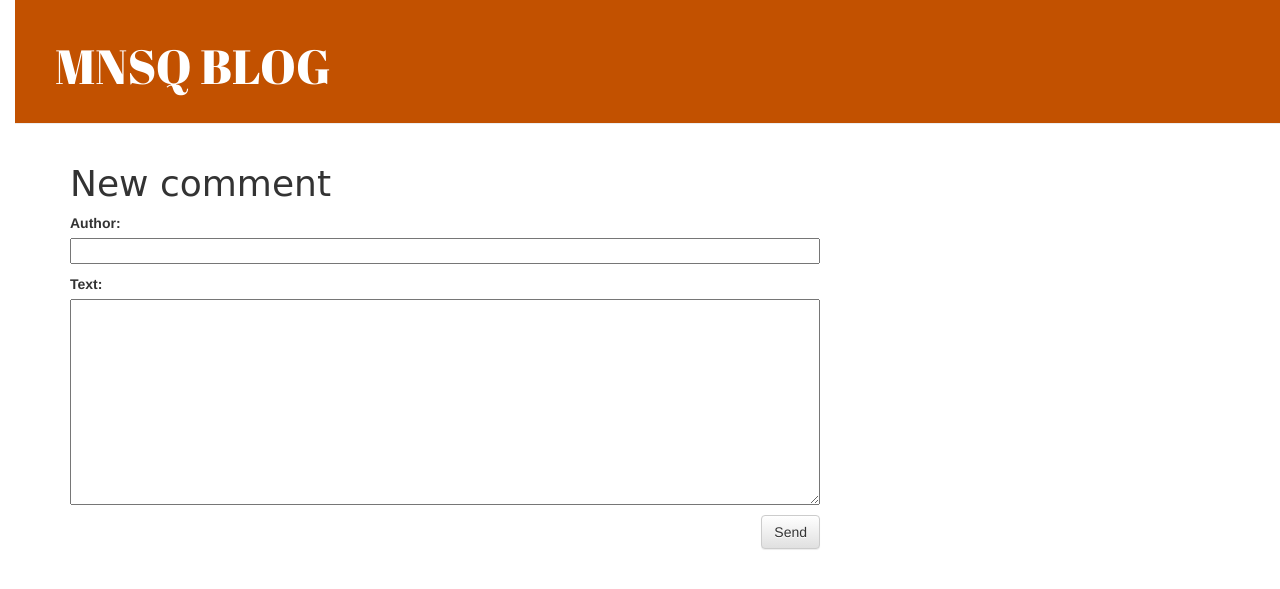
After one commit to MNSQ/my-first-blog, a Django app: page /post/1/comment/ in a window 1280 px wide. The commit adds this page. Shown: the top 589 px of the page. Run offline with Django 3.2, Linux system fonts and the light colour scheme; tables that the repository leaves empty hold one stand-in row (values such as "Sample post"); some libraries are stand-ins or nearby versions.

Commit message:
Added post button, delete button, comments

```diff
--- a/blog/admin.py
+++ b/blog/admin.py
@@ -1,4 +1,5 @@
 from django.contrib import admin
-from .models import Post
+from .models import Post, Comment
 
 admin.site.register(Post)
+admin.site.register(Comment)
--- a/blog/forms.py
+++ b/blog/forms.py
@@ -1,9 +1,14 @@
 from django import forms
-
-from .models import Post
+from .models import Post, Comment
 
 class PostForm(forms.ModelForm):
 
     class Meta:
         model = Post
         fields = ('title', 'text',)
+
+class CommentForm(forms.ModelForm):
+
+    class Meta:
+        model = Comment
+        fields = ('author', 'text',)
--- a/blog/models.py
+++ b/blog/models.py
@@ -16,3 +16,20 @@ class Post(models.Model):
 
     def __str__(self):
         return self.title
+
+class Comment(models.Model):
+    post = models.ForeignKey('blog.Post', on_delete=models.CASCADE, related_name='comments')
+    author = models.CharField(max_length=200)
+    text = models.TextField()
+    created_date = models.DateTimeField(default=timezone.now)
+    approved_comment = models.BooleanField(default=False)
+
+    def approve(self):
+        self.approved_comment = True
+        self.save()
+
+    def __str__(self):
+        return self.text
+
+    def approved_comments(self):
+        return self.comments.filter(approved_comment=True)
--- a/blog/static/css/blog.css
+++ b/blog/static/css/blog.css
@@ -51,3 +51,6 @@ h1, h2, h3, h4 {
 .post h2 a, .post h2 a:visited {
     color: #000000;
 }
+.comment {
+    margin: 20px 0px 20px 20px;
+}
--- /dev/null
+++ b/blog/templates/blog/add_comment_to_post.html
@@ -0,0 +1,9 @@
+{% extends 'blog/base.html' %}
+
+{% block content %}
+    <h1>New comment</h1>
+    <form method="POST" class="post-form">{% csrf_token %}
+        {{ form.as_p }}
+        <button type="submit" class="save btn btn-default">Send</button>
+    </form>
+{% endblock %}
--- a/blog/templates/blog/base.html
+++ b/blog/templates/blog/base.html
@@ -11,6 +11,7 @@
         <div class="page-header">
             {% if user.is_authenticated %}
             <a href="{% url 'post_new' %}" class="top-menu"><span class="glyphicon glyphicon-plus"></span></a>
+            <a href="{% url 'post_draft_list' %}" class="top-menu"><span class="glyphicon glyphicon-edit"></span></a>
             {% endif %}
             <h1><a href="/">MNSQ BLOG</a></h1>
         </div>
--- a/blog/templates/blog/post_list.html
+++ b/blog/templates/blog/post_list.html
@@ -6,8 +6,9 @@
             <div class="date">
                 {{ post.published_date }}
             </div>
-            <h2><a href="{% url 'post_detail' pk=post.pk %}">{{ post.title }}</a></h2>
+            <h1><a href="{% url 'post_detail' pk=post.pk %}">{{ post.title }}</a></h1>
             <p>{{ post.text|linebreaksbr }}</p>
+            <a href="{% url 'post_detail' pk=post.pk %}">Comments: {{ post.approved_comments.count }}</a>
         </div>
     {% endfor %}
 {% endblock %}
--- a/blog/urls.py
+++ b/blog/urls.py
@@ -1,4 +1,6 @@
-from django.urls import path
+from django.contrib.auth import views
+from django.urls import path, include
+from django.contrib import admin
 from . import views
 
 urlpatterns = [
@@ -6,4 +8,10 @@ urlpatterns = [
     path('post/<int:pk>/', views.post_detail, name='post_detail'),
     path('post/new/', views.post_new, name='post_new'),
     path('post/<int:pk>/edit/', views.post_edit, name='post_edit'),
+    path('drafts/', views.post_draft_list, name='post_draft_list'),
+    path('post/<pk>/publish/', views.post_publish, name='post_publish'),
+    path('post/<pk>/remove/', views.post_remove, name='post_remove'),
+    path('post/<int:pk>/comment/', views.add_comment_to_post, name='add_comment_to_post'),
+    path('comment/<int:pk>/approve/', views.comment_approve, name='comment_approve'),
+    path('comment/<int:pk>/remove/', views.comment_remove, name='comment_remove'),
 ]
--- a/blog/views.py
+++ b/blog/views.py
@@ -1,9 +1,9 @@
 from django.shortcuts import render
+from django.shortcuts import redirect
+from django.shortcuts import render, get_object_or_404
 from django.utils import timezone
-from django.shortcuts import render, get_object_or_404
-from .models import Post
-from .forms import PostForm
-from django.shortcuts import redirect
+from .models import Post, Comment
+from .forms import PostForm, CommentForm
 
 def post_list(request):
     posts = Post.objects.filter(published_date__lte=timezone.now()).order_by('published_date')
@@ -19,7 +19,6 @@ def post_new(request):
         if form.is_valid():
             post = form.save(commit=False)
             post.author = request.user
-            post.published_date = timezone.now()
             post.save()
             return redirect('post_detail', pk=post.pk)
     else:
@@ -33,12 +32,48 @@ def post_edit(request, pk):
         if form.is_valid():
             post = form.save(commit=False)
             post.author = request.user
-            post.published_date = timezone.now()
             post.save()
             return redirect('post_detail', pk=post.pk)
     else:
         form = PostForm(instance=post)
     return render(request, 'blog/post_edit.html', {'form': form})
 
+def post_draft_list(request):
+    posts = Post.objects.filter(published_date__isnull=True).order_by('created_date')
+    return render(request, 'blog/post_draft_list.html', {'posts': posts})
+
+def post_publish(request, pk):
+    post = get_object_or_404(Post, pk=pk)
+    post.publish()
+    return redirect('post_detail', pk=pk)
+
+def post_remove(request, pk):
+    post = get_object_or_404(Post, pk=pk)
+    post.delete()
+    return redirect('post_list')
+
+def add_comment_to_post(request, pk):
+    post = get_object_or_404(Post, pk=pk)
+    if request.method == "POST":
+        form = CommentForm(request.POST)
+        if form.is_valid():
+            comment = form.save(commit=False)
+            comment.post = post
+            comment.save()
+            return redirect('post_detail', pk=post.pk)
+    else:
+        form = CommentForm()
+    return render(request, 'blog/add_comment_to_post.html', {'form': form})
+
+def comment_approve(request, pk):
+    comment = get_object_or_404(Comment, pk=pk)
+    comment.approve()
+    return redirect('post_detail', pk=comment.post.pk)
+
+def comment_remove(request, pk):
+    comment = get_object_or_404(Comment, pk=pk)
+    comment.delete()
+    return redirect('post_detail', pk=comment.post.pk)
+
 
 # Create your views here.
--- a/mysite/settings.py
+++ b/mysite/settings.py
@@ -120,3 +120,4 @@ USE_TZ = True
 
 STATIC_URL = '/static/'
 STATIC_ROOT = os.path.join(BASE_DIR, 'static')
+LOGIN_REDIRECT_URL = '/'
```
Also changed, not shown: blog/templates/blog/post_detail.html (+25 -1 lines), blog/templates/blog/post_draft_list.html (added, +11 -0 lines), blog/templates/blog/registration/login.html (added, +24 -0 lines), blog/migrations/0002_post_approved_comment.py (added), blog/migrations/0003_auto_20200817_1601.py (added).
